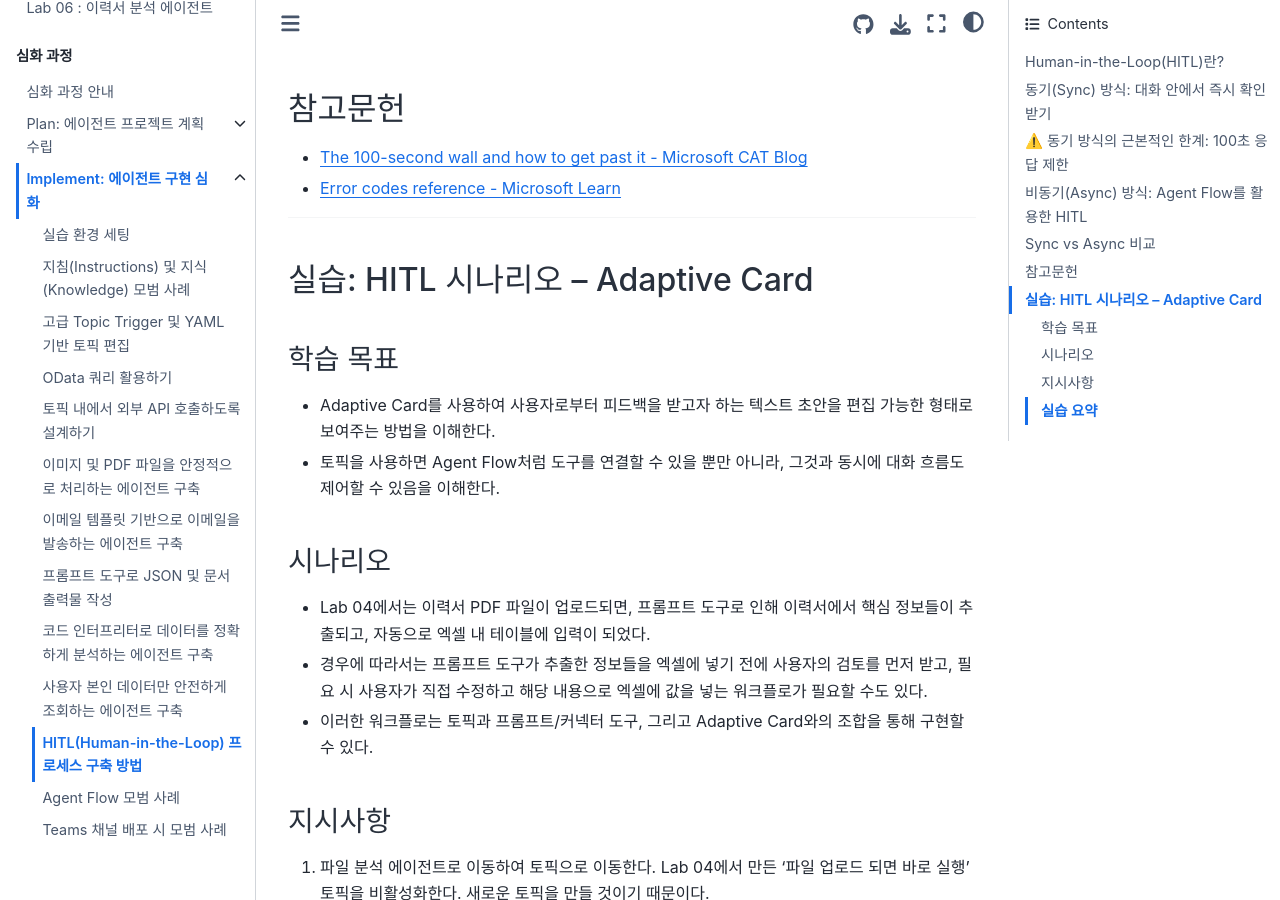
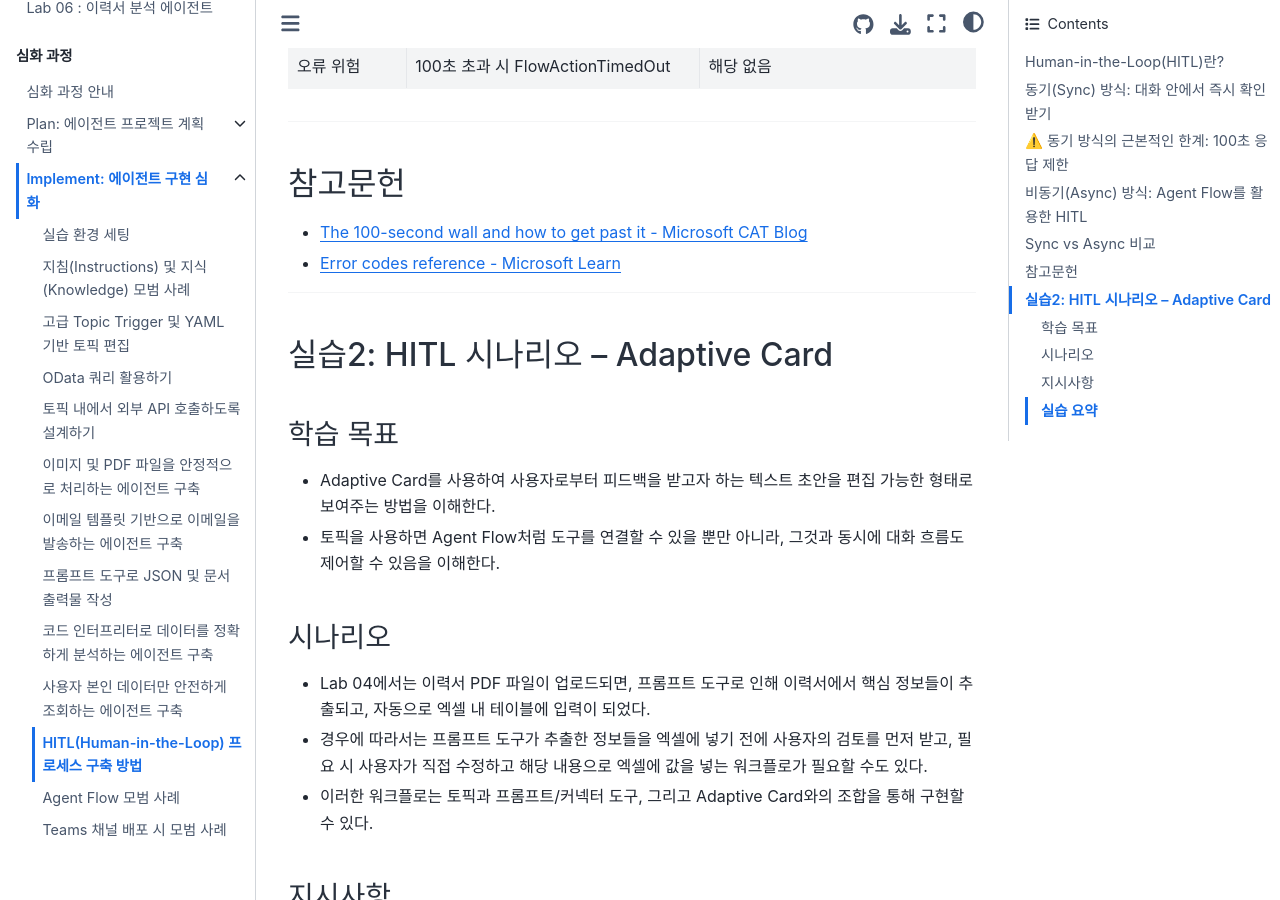
Before and after one commit to SDSTony/copilot-studio-for-makers, a Jupyter Book: the page built from book/advanced/build-human-in-the-loop-process.md, in a window 1280 px wide and 900 px high, scrolled down 3218 px. Built offline with Jupyter Book 1.0.4 settings and Sphinx 7.4.7 and the Sphinx Book theme 1.1.4, drawn with Linux system fonts in a browser that asks for light colours.

Commit message:
update HITL

```diff
--- a/book/advanced/build-human-in-the-loop-process.md
+++ b/book/advanced/build-human-in-the-loop-process.md
@@ -105,7 +108,7 @@ FlowActionTimedOut
 
 ---
 
-## 실습: HITL 시나리오 – Adaptive Card
+## 실습2: HITL 시나리오 – Adaptive Card
 
 ### 학습 목표
 
```
Also changed, not shown: other parts of book/advanced/build-human-in-the-loop-process.md (+3 -0 lines).
